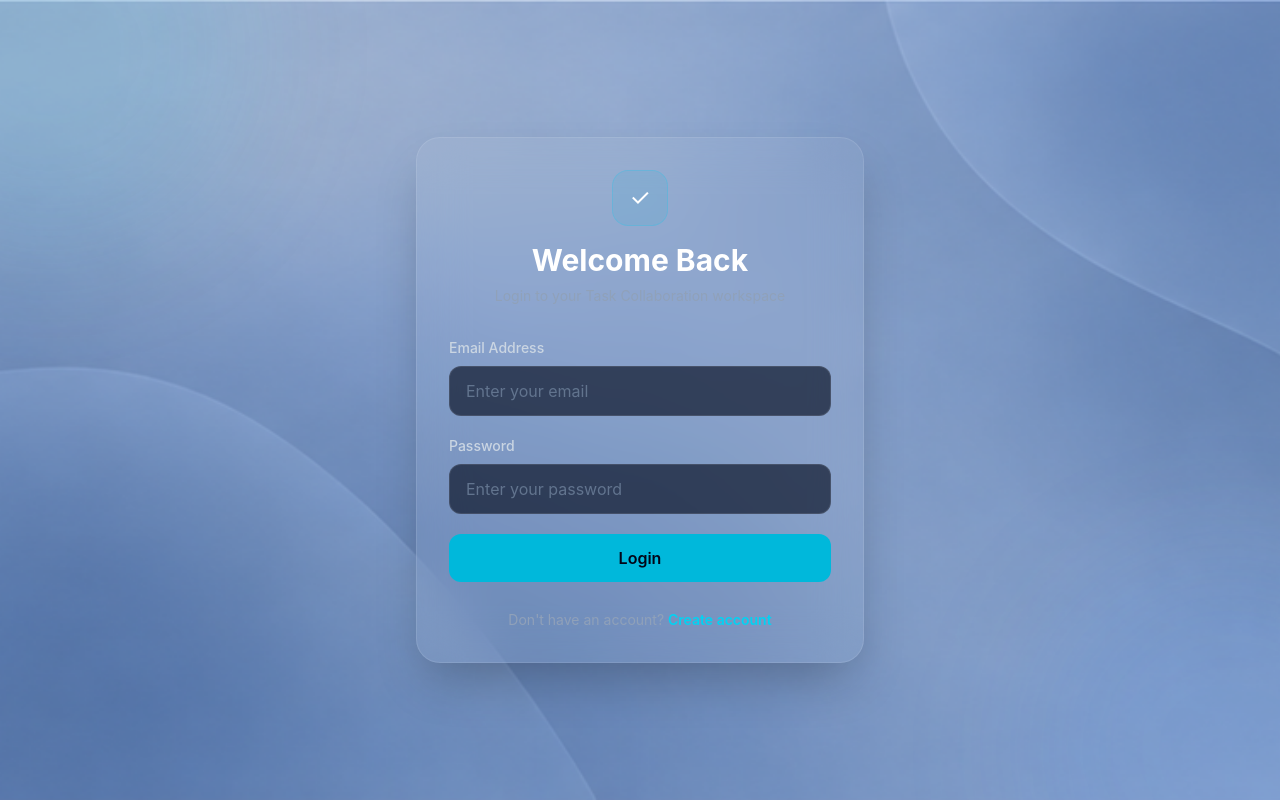
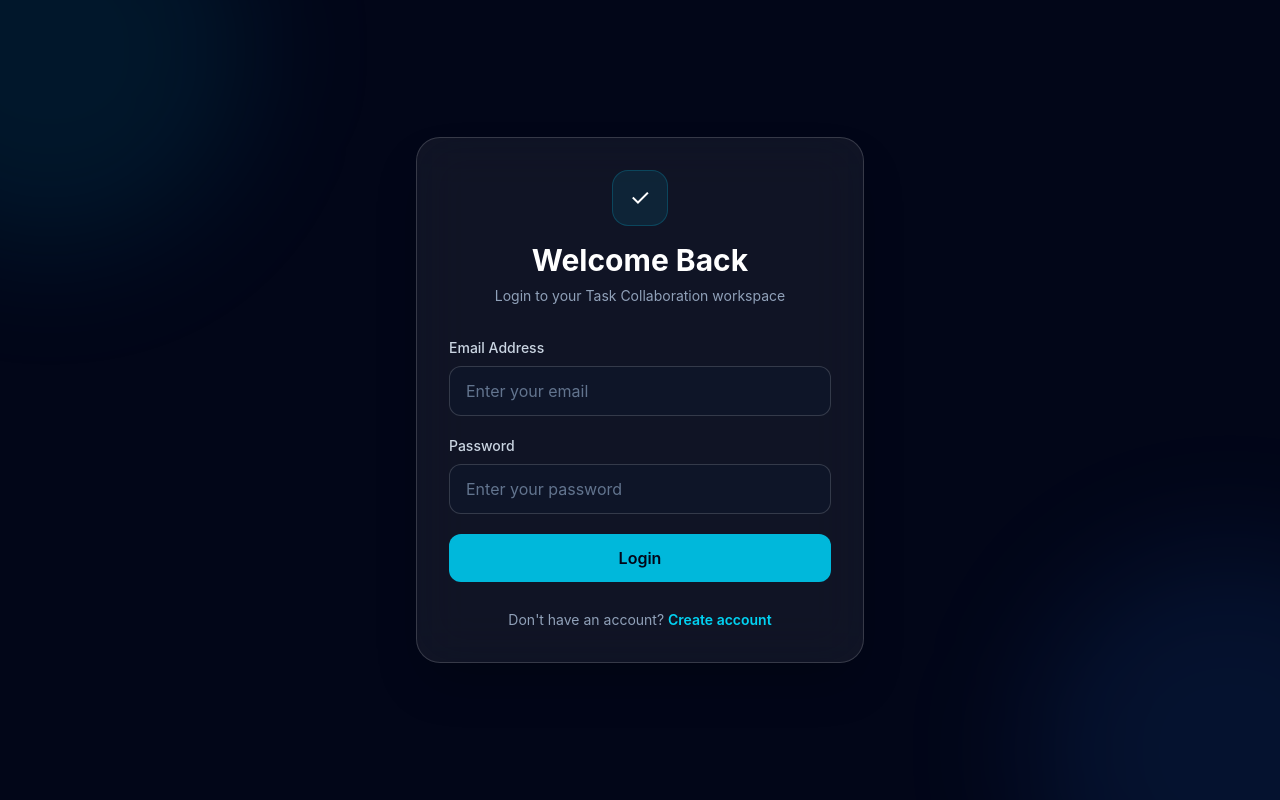
Before and after one commit to anshn5/task-team-collaboration-app, a React (Vite) app in the folder client/: page /login in a window 1280 px wide. Built offline with nearby package versions, Linux system fonts and the light colour scheme; no server answers.

Commit message:
Improve background readability

```diff
--- a/client/src/index.css
+++ b/client/src/index.css
@@ -12,31 +12,61 @@ body,
 }
 
 body {
-  background: #0b1020 !important;
-  background-image: url('/taskcollab-background.png') !important;
-  background-position: center !important;
-  background-size: cover !important;
-  background-repeat: no-repeat !important;
-  background-attachment: fixed !important;
+  background: #0b1020 url('/taskcollab-background.png') center / cover fixed no-repeat;
 }
 
-/* Make application root transparent */
+/* Dark glass overlay over the background only */
+body::before {
+  content: '';
+  position: fixed;
+  inset: 0;
+  background: rgba(5, 12, 30, 0.42);
+  pointer-events: none;
+  z-index: 0;
+}
+
+/* Keep the actual website above the overlay */
 #root {
+  position: relative;
+  z-index: 1;
+  min-height: 100vh;
   background: transparent !important;
 }
 
-/* Remove the solid dark page backgrounds globally */
-#root .bg-slate-950 {
-  background: transparent !important;
+/* =====================================================
+   READABILITY
+   ===================================================== */
+
+/* Make commonly-used secondary text brighter */
+#root .text-slate-700 {
+  color: rgb(203 213 225) !important;
 }
 
-/* Also remove dark semi-transparent page overlays */
-#root .bg-slate-950\/95,
-#root .bg-slate-950\/90,
-#root .bg-slate-950\/80,
-#root .bg-slate-950\/70,
-#root .bg-slate-950\/60,
-#root .bg-slate-950\/50,
-#root .bg-slate-950\/40 {
-  background-color: transparent !important;
+#root .text-slate-600 {
+  color: rgb(203 213 225) !important;
 }
+
+#root .text-slate-500 {
+  color: rgb(148 163 184) !important;
+}
+
+/* =====================================================
+   DARKER GLASS CARDS
+   ===================================================== */
+
+#root [class~="bg-white/[0.04]"] {
+  background-color: rgba(7, 15, 35, 0.62) !important;
+}
+
+#root [class~="bg-white/[0.025]"] {
+  background-color: rgba(7, 15, 35, 0.48) !important;
+}
+
+#root [class~="bg-white/[0.02]"] {
+  background-color: rgba(7, 15, 35, 0.45) !important;
+}
+
+/* Slightly stronger borders */
+#root [class*="border-white/10"] {
+  border-color: rgba(255, 255, 255, 0.16) !important;
+}
```
